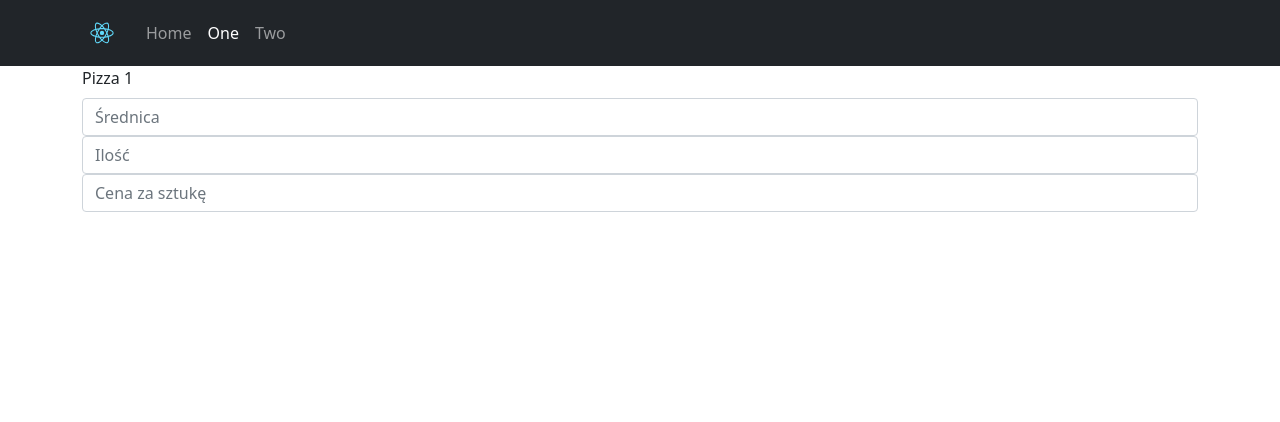
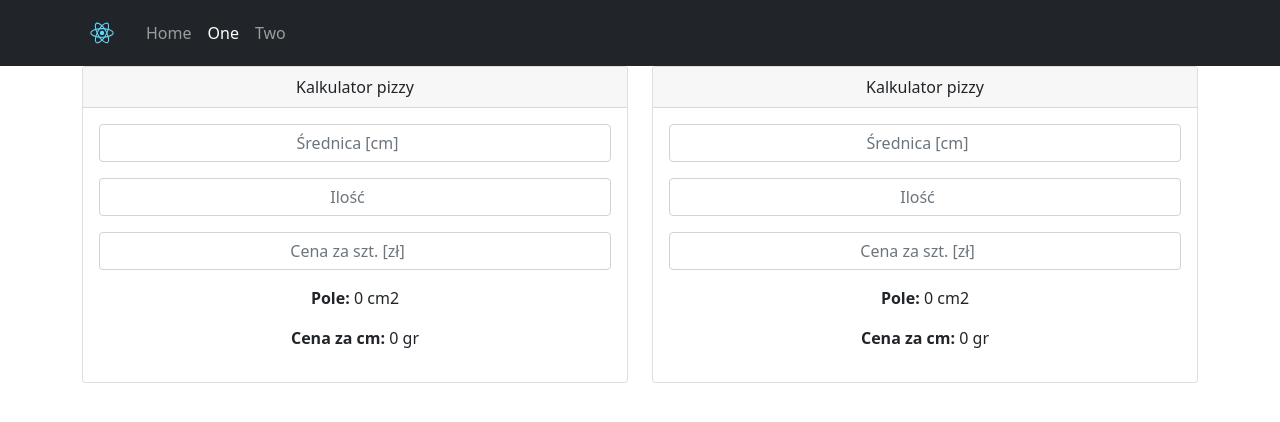
Before and after one commit to orlinskia/my-first-react-project, a React (Create React App) app: page /one in a window 1280 px wide. Shown: the top 422 px of the page. Built offline with nearby package versions, Linux system fonts and the light colour scheme.

Commit message:
Pizza Calculator

```diff
--- /dev/null
+++ b/src/components/PizzaCalculatorCard.js
@@ -0,0 +1,75 @@
+import React, {useState} from 'react';
+import {Card, CardGroup, Col, Form, Row} from "react-bootstrap";
+import CardHeader from "react-bootstrap/CardHeader";
+
+const PizzaCalculatorCard = () => {
+    const [diagonalValue, setDiagonalValue] = useState();
+    const [amountValue, setAmountValue] = useState();
+    const [priceValue, setPriceValue] = useState();
+    const handleSrednicaChange = (e) => {
+        setDiagonalValue(e.target.value);
+    }
+
+    const handleIleChange = (e) => {
+        setAmountValue(e.target.value);
+    }
+
+    const handleCenaChange = (e) => {
+        setPriceValue(e.target.value);
+    }
+
+    const partialArea = ((diagonalValue / 2) * (diagonalValue / 2)) * Math.PI;
+    const area = partialArea * amountValue;
+    const pricePerCm = priceValue / partialArea * 100;
+
+    return (
+        <div>
+
+            <CardGroup>
+
+
+                <Card className="text-center">
+                    <CardHeader>Kalkulator pizzy</CardHeader>
+                    <Card.Body>
+                        <Form>
+                            <Form.Group className="mb-3" controlId="formPizza">
+
+                                <Form.Control
+                                    value={diagonalValue}
+                                    type="number"
+                                    onChange={handleSrednicaChange}
+                                    placeholder="Średnica [cm]"
+                                    className="mb-3 text-center"
+                                />
+
+                                <Form.Control
+                                    value={amountValue}
+                                    type="number"
+                                    onChange={handleIleChange}
+                                    placeholder="Ilość"
+                                    className="mb-3 text-center"
+                                />
+
+                                <Form.Control
+                                    value={priceValue}
+                                    type="number"
+                                    onChange={handleCenaChange}
+                                    placeholder="Cena za szt. [zł]"
+                                    className="mb-3 text-center"
+                                />
+
+                            </Form.Group>
+                        </Form>
+                        <p><b>Pole:</b> {area? area.toFixed(2) : '0'} cm2</p>
+                        <p><b>Cena za cm:</b> {pricePerCm? pricePerCm.toFixed(2) : '0'} gr</p>
+
+                    </Card.Body>
+                </Card>
+
+            </CardGroup>
+
+        </div>
+    );
+};
+
+export default PizzaCalculatorCard;
--- a/src/views/One.js
+++ b/src/views/One.js
@@ -1,45 +1,21 @@
 import React, {useState} from 'react';
-import {Form} from "react-bootstrap";
+import {Col, Form, Row} from "react-bootstrap";
+import PizzaCalculatorCard from "../components/PizzaCalculatorCard";
 
 const One = () => {
 
-    const [inputValue, setInputValue] = useState();
-    const handleInputChange = (e) => {
-        setInputValue(e.target.value);
-    }
-
     return (
         <div>
-        <Form>
-            <Form.Group className="mb-3" controlId="formBasicEmail">
-                <Form.Label>Pizza 1</Form.Label>
-                <Form.Control
-                value = {inputValue}
-                type = "number"
-                onChange = {handleInputChange}
-                placeholder = "Średnica"
-                />
-
-                <Form.Control
-                    value = {inputValue}
-                    type = "number"
-                    onChange = {handleInputChange}
-                    placeholder = "Ilość"
-                />
-
-                <Form.Control
-                    value = {inputValue}
-                    type = "number"
-                    onChange = {handleInputChange}
-                    placeholder = "Cena za sztukę"
-                />
-
-            </Form.Group>
-        </Form>
-
-        <h1>{inputValue}</h1>
+            <Row>
+                <Col>
+            <PizzaCalculatorCard/>
+                </Col>
+                <Col>
+            <PizzaCalculatorCard/>
+                </Col>
+            </Row>
         </div>
-    );
+    )
 };
 
 export default One;
```
